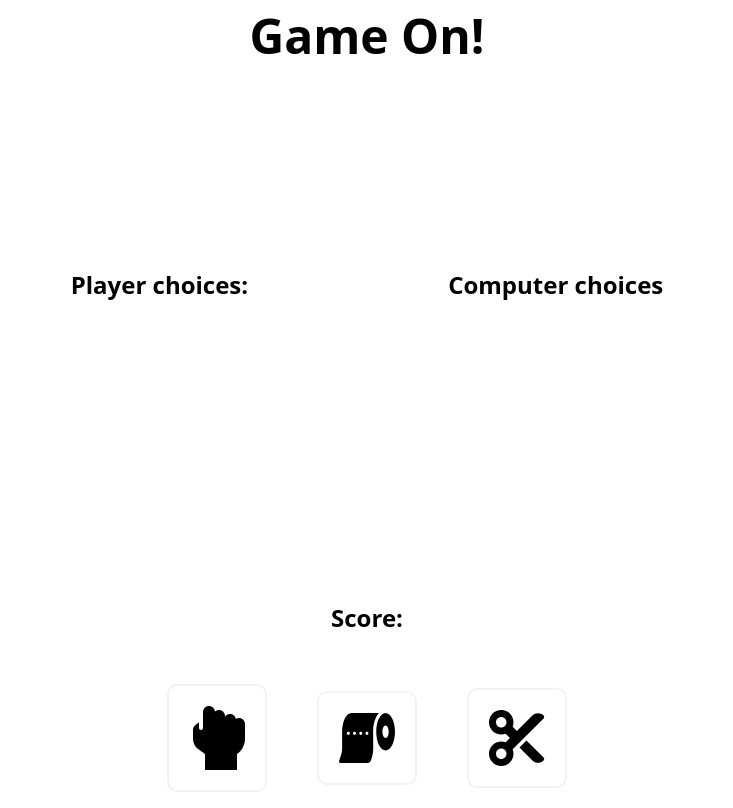
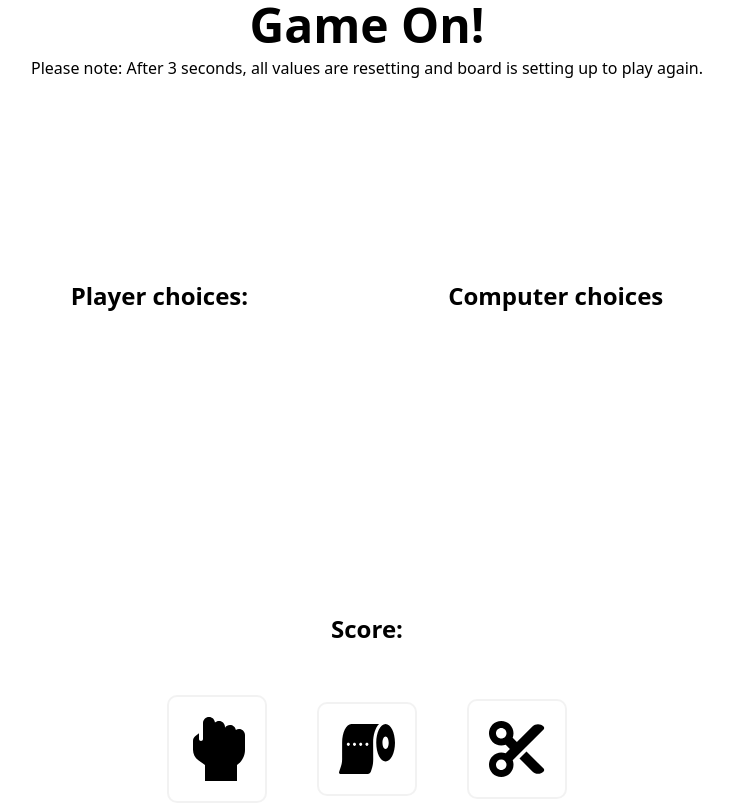
Before and after one commit to alistoicakovacs/odin-rock-paper-scissors, a plain HTML site: page index.html in a window 1280 px wide. Shown: the whole page, without its empty margins (273-1006 px from the left). Drawn offline with Linux system fonts and the light colour scheme.

Commit message:
added short text to describe this function on the front page

```diff
--- a/index.html
+++ b/index.html
@@ -10,6 +10,7 @@
   <body>
     <div class="container">
       <h1 class="title">Game On!</h1>
+      <p>Please note: After 3 seconds, all values are resetting and board is setting up to play again.</p>
       <div class="answer">
         <h3 class="result"></h3>
       </div>
```
